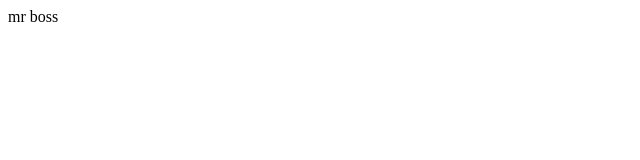
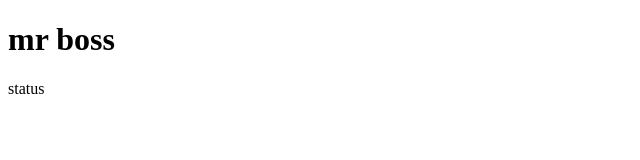
Before and after one commit to Trik-mink/du-an-3, a plain HTML site: page index.html in a window 1280 px wide. Shown: the whole page, without its empty margins (0-640 px from the left). Drawn offline with Linux system fonts and the light colour scheme.

Commit message:
sua doi lan 1

```diff
--- a/index.html
+++ b/index.html
@@ -6,6 +6,8 @@
     <title>Document</title>
 </head>
 <body>
-    <h>mr boss</h>
+    <h1>mr boss</h1>
+    <p>status</p>
+
 </body>
 </html>
```
